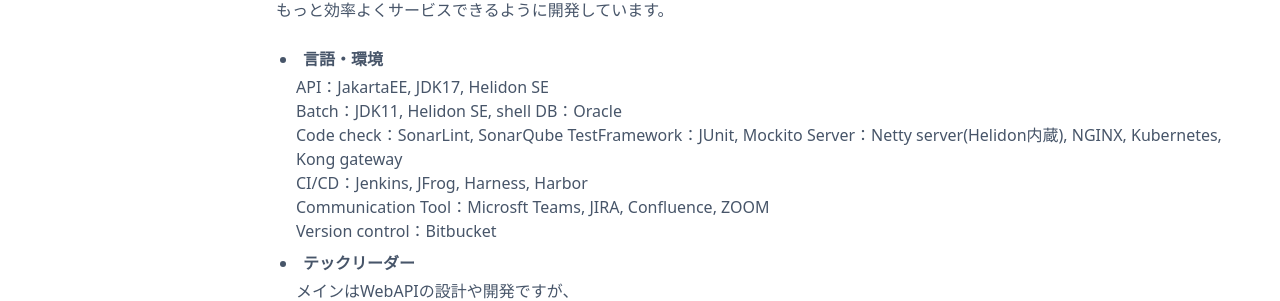
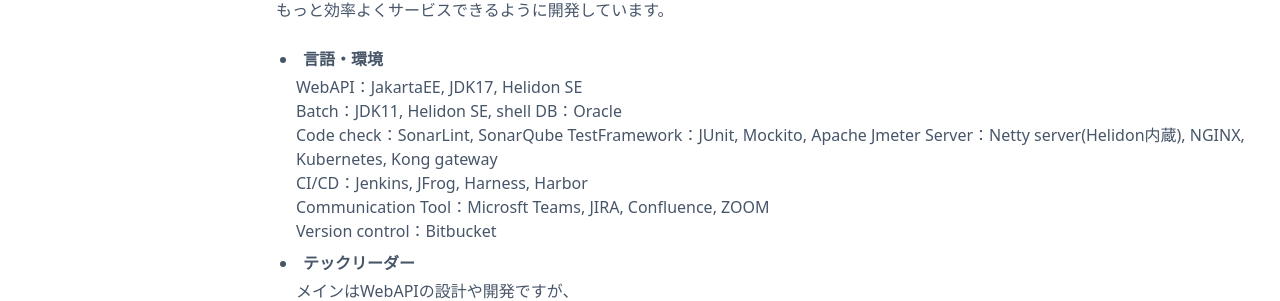
Before and after one commit to sambunarayan/next-portfolio, a Next.js app: page /about-me-career/projects in a window 1280 px wide. Shown: the part 323-624 px from the top of the page. Built offline with nearby package versions, Linux system fonts and the light colour scheme.

Commit message:
Fixed current career history

```diff
--- a/pages/about-me-career/projects.js
+++ b/pages/about-me-career/projects.js
@@ -27,11 +27,11 @@
                             <div className="mb-2">
                                 <li className="about-me-item">言語・環境</li>
                                 <div className="about-me-sub">
-                                    API：JakartaEE, JDK17, Helidon SE<br />
+                                    WebAPI：JakartaEE, JDK17, Helidon SE<br />
                                     Batch：JDK11, Helidon SE, shell
                                     DB：Oracle<br />
                                     Code check：SonarLint, SonarQube
-                                    TestFramework：JUnit, Mockito
+                                    TestFramework：JUnit, Mockito, Apache Jmeter
                                     Server：Netty server(Helidon内蔵), NGINX, Kubernetes, Kong gateway<br />
                                     CI/CD：Jenkins, JFrog, Harness, Harbor<br />
                                     Communication Tool：Microsft Teams, JIRA, Confluence, ZOOM<br />
```
